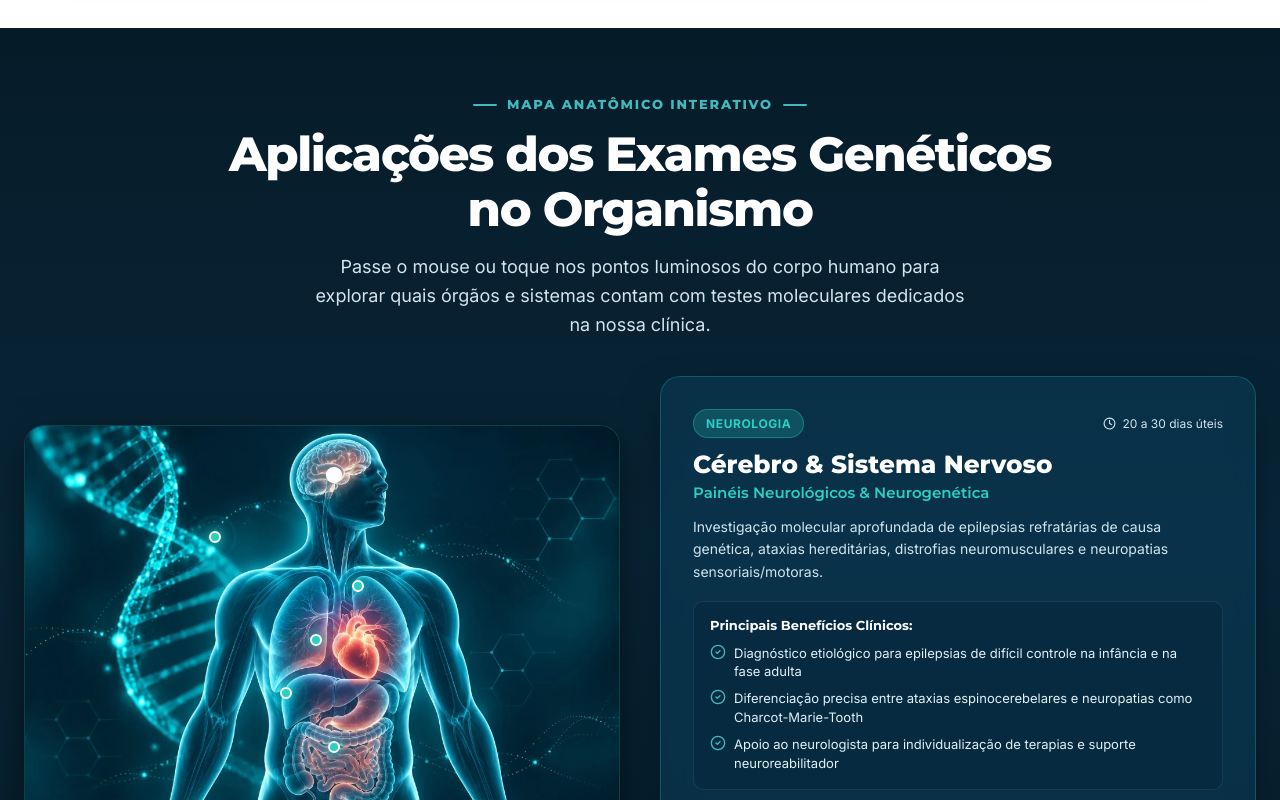
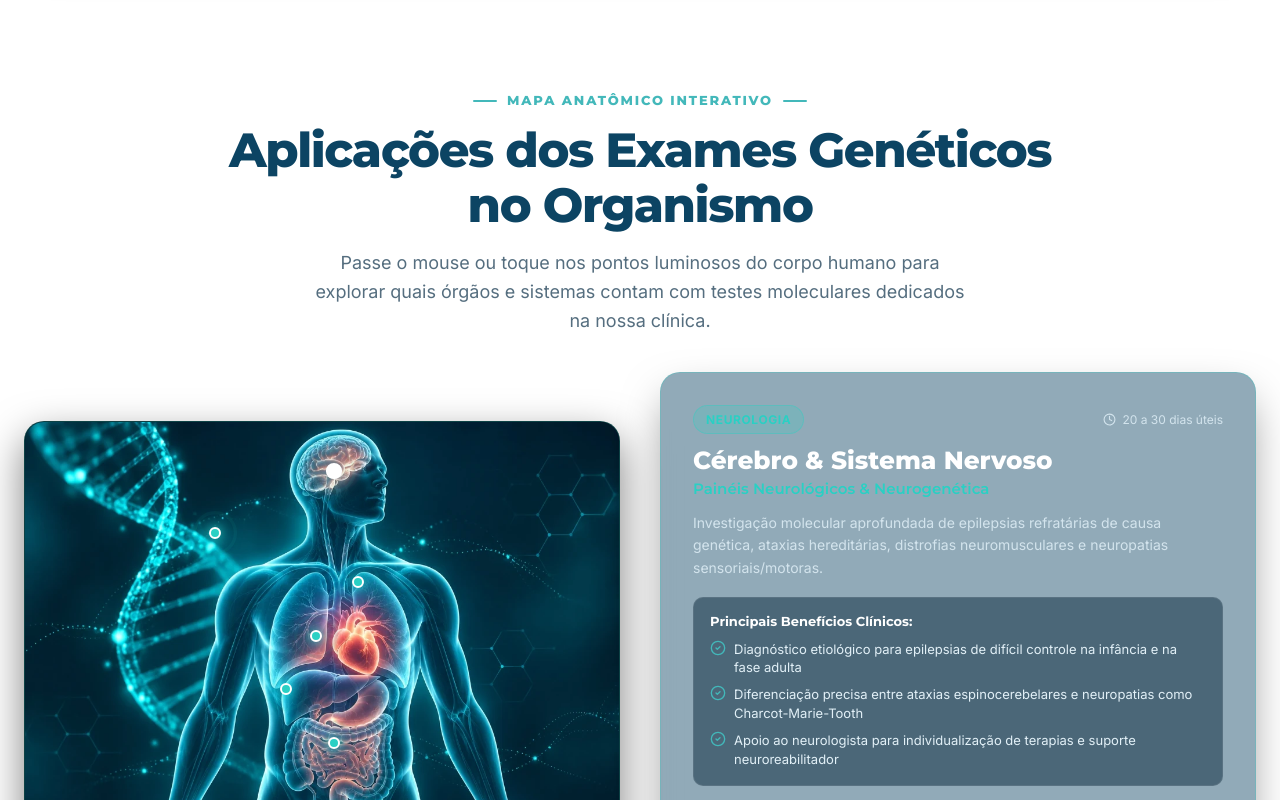
Before and after one commit to Karenfernandes20/nucleo-saude-mais, a Next.js app: page /exames-geneticos in a window 1280 px wide. Shown: the part 1560-2360 px from the top of the page. Built offline with nearby package versions, Linux system fonts and the light colour scheme.

Commit message:
refactor: isolate light anatomy section and preserve interactive exam data

```diff
--- a/src/components/genetica-experience.tsx
+++ b/src/components/genetica-experience.tsx
@@ -644,7 +644,7 @@ export default function GeneticaExperience() {
       {/* =====================================================================
           3. CORPO HUMANO ANATÔMICO INTERATIVO
           ===================================================================== */}
-      <section id="corpo-interativo" className="section genetica-dark-section">
+      <section id="corpo-interativo" className="section genetica-anatomy-light">
         <div className="genetica-container">
           <div className="section-header-compact text-center" style={{ textAlign: 'center', maxWidth: '840px', margin: '0 auto 36px' }}>
             <div className="section-kicker" style={{ justifyContent: 'center' }}>
@@ -652,10 +652,10 @@ export default function GeneticaExperience() {
               <span>MAPA ANATÔMICO INTERATIVO</span>
               <span className="kicker-line" />
             </div>
-            <h2 className="section-title text-white" style={{ color: '#FFFFFF' }}>
+            <h2 className="section-title">
               Aplicações dos Exames Genéticos no Organismo
             </h2>
-            <p className="section-subtitle text-white-muted" style={{ color: '#D3E4ED', margin: '0 auto' }}>
+            <p className="section-subtitle" style={{ margin: '0 auto' }}>
               Passe o mouse ou toque nos pontos luminosos do corpo humano para explorar quais órgãos e
               sistemas contam com testes moleculares dedicados na nossa clínica.
             </p>
@@ -666,6 +666,7 @@ export default function GeneticaExperience() {
             {anatomyHotspots.map((spot) => (
               <button
                 key={spot.id}
+                aria-pressed={spot.id === activeHotspotId}
                 onClick={() => setActiveHotspotId(spot.id)}
                 className={`genetica-hotspot-pill ${spot.id === activeHotspotId ? 'active' : ''}`}
               >
@@ -695,6 +696,7 @@ export default function GeneticaExperience() {
                       key={spot.id}
                       onClick={() => setActiveHotspotId(spot.id)}
                       onMouseEnter={() => setActiveHotspotId(spot.id)}
+                      onFocus={() => setActiveHotspotId(spot.id)}
                       className={`genetica-hotspot-pin ${isSelected ? 'active' : ''}`}
                       style={{ top: spot.top, left: spot.left }}
                       aria-label={`Ver informações de ${spot.name}`}
@@ -719,7 +721,7 @@ export default function GeneticaExperience() {
 
             {/* Lado Direito: Painel de Detalhes do Órgão Selecionado */}
             <div className="genetica-body-details">
-              <div className="body-details-card">
+              <div className="body-details-card" aria-live="polite">
                 <div className="details-header-row">
                   <div className="details-badge">{activeHotspot.badge}</div>
                   <span className="details-turnaround">
```
